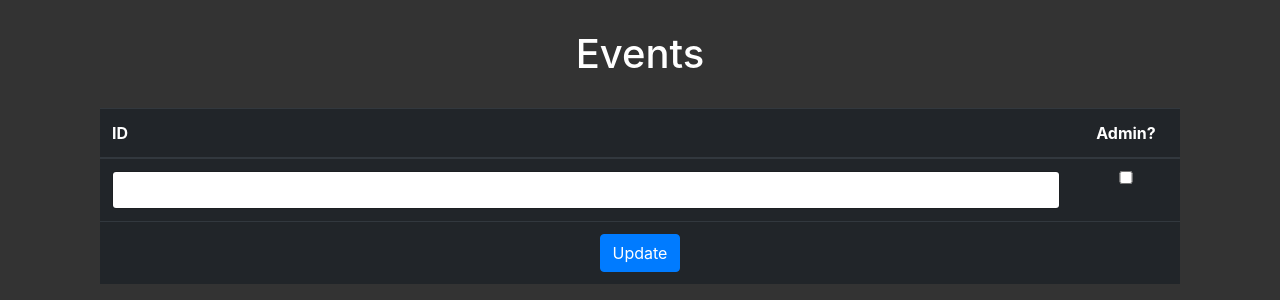
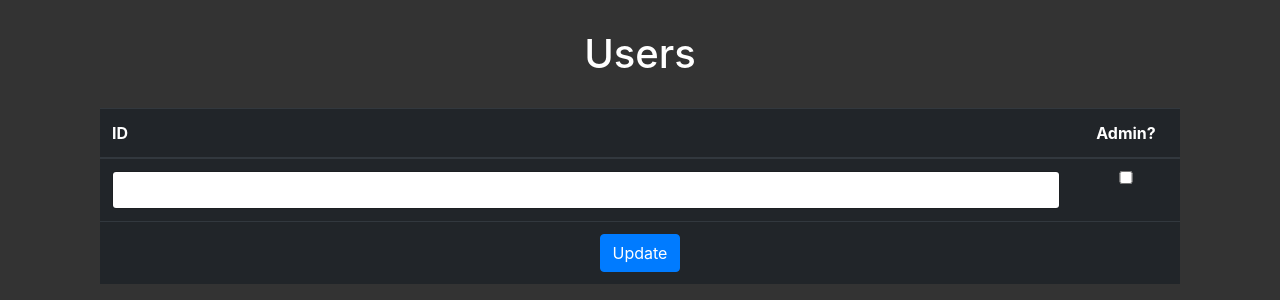
Before and after one commit to Jamie-/ctf-flag-tracker, a Flask app: template tracker/templates/admin/users.html in a window 1280 px wide. Shown: the part 56-356 px from the top of the page. Run offline with Flask 2, Linux system fonts and the light colour scheme; the template is opened without the code that fills it: values that come from a table or form of the project are taken from there, others are empty; parts of the project's set-up code (start-up, migrations or seed data) failed here and were passed over; some libraries are stand-ins or nearby versions.

Commit message:
Fixed heading bug on user admin page

```diff
--- a/tracker/templates/admin/users.html
+++ b/tracker/templates/admin/users.html
@@ -2,7 +2,7 @@
 
 {% block content %}
     <div class="container" id="admin-user">
-        <h1>Events</h1>
+        <h1>Users</h1>
 
         <form action="/admin/users" method="post" name="user">
             {{ form.hidden_tag() }}
```
